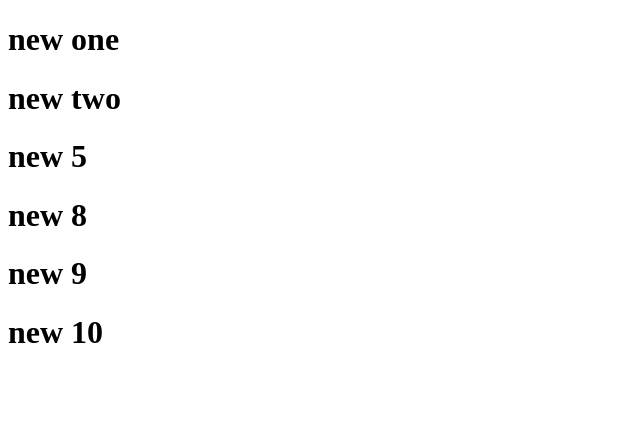
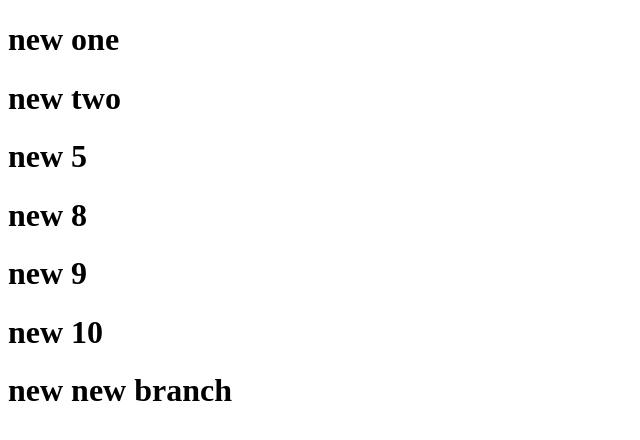
Before and after one commit to mohamed-719/demo1, a plain HTML site: page index.html in a window 1280 px wide. Shown: the whole page, without its empty margins (0-640 px from the left). Drawn offline with Linux system fonts and the light colour scheme.

Commit message:
update3 branch

```diff
--- a/index.html
+++ b/index.html
@@ -12,5 +12,6 @@
         <h1>new 8</h1>
         <h1>new 9</h1>
         <h1>new 10</h1>
+        <h1>new new branch</h1>
     </body>
 </html>
```
